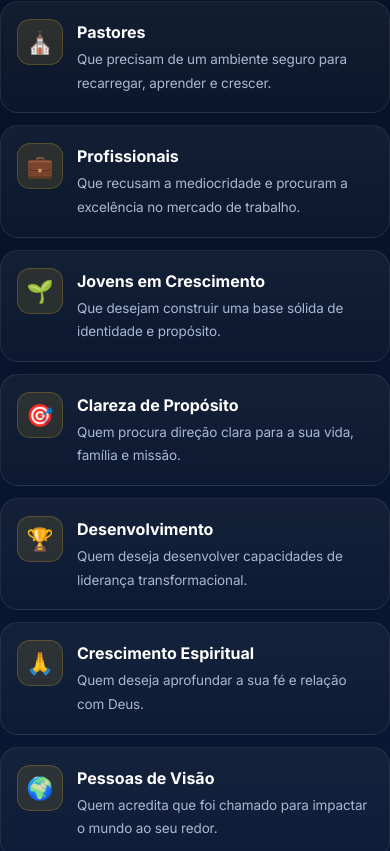
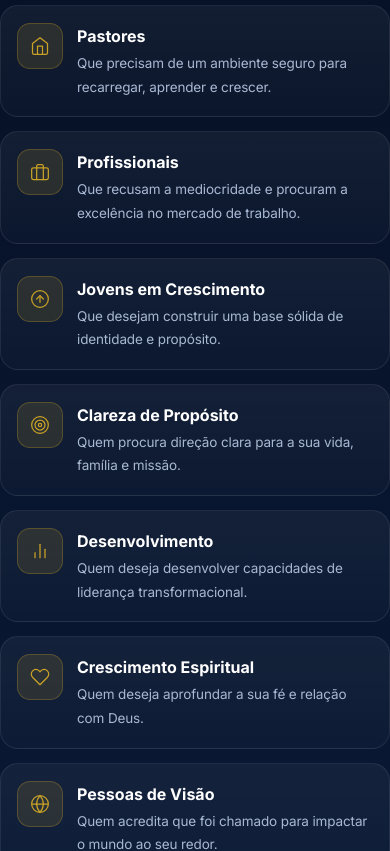
Before and after one commit to joaoalcantara110-a11y/fellowship-code-v, a Next.js app: page / in a window 390 px wide. Shown: the part 1953-2804 px from the top of the page. Built offline with nearby package versions, Linux system fonts and the light colour scheme.

Commit message:
Mobile UX polish: SVG icons + breathing room across sections

```diff
--- a/components/Beneficios.tsx
+++ b/components/Beneficios.tsx
@@ -60,7 +60,7 @@ export default function Beneficios() {
         </div>
 
         {/* Benefits grid — 1 col on mobile, 2 on sm, 3 on lg, 5 on xl */}
-        <div className="grid grid-cols-1 sm:grid-cols-2 lg:grid-cols-3 xl:grid-cols-5 gap-3 sm:gap-4">
+        <div className="grid grid-cols-1 sm:grid-cols-2 lg:grid-cols-3 xl:grid-cols-5 gap-[14px] sm:gap-4">
           {benefits.map((benefit, i) => (
             <div
               key={benefit.title}
--- a/components/CTAFinal.tsx
+++ b/components/CTAFinal.tsx
@@ -6,9 +6,34 @@ import Image from "next/image";
 const WHATSAPP_LINK = "https://chat.whatsapp.com/GMEOqEQunosH0Cr5xnjiRS";
 
 const trust = [
-  { icon: "🔒", text: "Grupo Oficial Verificado" },
-  { icon: "✓",  text: "Transmissão Privada" },
-  { icon: "🌍", text: "Comunidade Internacional" },
+  {
+    icon: "🔒",
+    svgIcon: (
+      <svg width="16" height="16" fill="none" viewBox="0 0 24 24" stroke="currentColor" strokeWidth="1.5" strokeLinecap="round" strokeLinejoin="round">
+        <path d="M12 22s8-4 8-10V5l-8-3-8 3v7c0 6 8 10 8 10z"/>
+      </svg>
+    ),
+    text: "Grupo Oficial Verificado",
+  },
+  {
+    icon: "✓",
+    svgIcon: (
+      <svg width="16" height="16" fill="none" viewBox="0 0 24 24" stroke="currentColor" strokeWidth="1.5" strokeLinecap="round" strokeLinejoin="round">
+        <path d="M22 11.08V12a10 10 0 11-5.93-9.14"/><polyline points="22 4 12 14.01 9 11.01"/>
+      </svg>
+    ),
+    text: "Transmissão Privada",
+  },
+  {
+    icon: "🌍",
+    svgIcon: (
+      <svg width="16" height="16" fill="none" viewBox="0 0 24 24" stroke="currentColor" strokeWidth="1.5" strokeLinecap="round" strokeLinejoin="round">
+        <circle cx="12" cy="12" r="10"/><line x1="2" y1="12" x2="22" y2="12"/>
+        <path d="M12 2a15.3 15.3 0 014 10 15.3 15.3 0 01-4 10 15.3 15.3 0 01-4-10 15.3 15.3 0 014-10z"/>
+      </svg>
+    ),
+    text: "Comunidade Internacional",
+  },
 ];
 
 export default function CTAFinal() {
@@ -118,14 +143,14 @@ export default function CTAFinal() {
               RESERVAR O MEU LUGAR
             </a>
 
-            <div style={{ display: "flex", flexDirection: "column", gap: "9px", marginTop: "20px" }}>
+            <div style={{ display: "flex", flexDirection: "column", gap: "10px", marginTop: "22px" }}>
               {trust.map((item) => (
                 <div
                   key={item.text}
-                  className="flex items-center justify-center gap-2"
+                  className="flex items-center justify-center gap-[7px]"
                   style={{ fontSize: "13px", fontWeight: 600, color: "#cdd8ec" }}
                 >
-                  <span style={{ color: "#e3c25b" }}>{item.icon}</span>
+                  <span className="flex-shrink-0 text-[#e3c25b]">{item.svgIcon}</span>
                   {item.text}
                 </div>
               ))}
--- a/components/ComoFunciona.tsx
+++ b/components/ComoFunciona.tsx
@@ -3,13 +3,79 @@
 import { useEffect, useRef } from "react";
 
 const features = [
-  { icon: "📅", title: "Todas as Quintas-Feiras", desc: "Encontros semanais regulares para crescimento contínuo e consistente." },
-  { icon: "💻", title: "Transmissão Privada", desc: "Acesso global online, sem barreiras geográficas (Zoom & YouTube)." },
-  { icon: "⏱️", title: "90 Minutos", desc: "Sessões intensas e focadas, respeitando o seu tempo e agenda." },
-  { icon: "🌍", title: "Comunidade Internacional", desc: "Conecte-se com centenas de líderes de Portugal, Angola, Brasil e Dubai." },
-  { icon: "🤝", title: "Interação Direta", desc: "Acesso direto aos mentores em cada sessão ao vivo." },
-  { icon: "📖", title: "Ensino com Princípios", desc: "Conteúdo sólido fundamentado em princípios bíblicos e de liderança." },
-  { icon: "🚀", title: "Crescimento Contínuo", desc: "Um processo progressivo de desenvolvimento pessoal e espiritual." },
+  {
+    icon: "📅",
+    svgIcon: (
+      <svg width="20" height="20" fill="none" viewBox="0 0 24 24" stroke="currentColor" strokeWidth="1.5" strokeLinecap="round" strokeLinejoin="round">
+        <rect x="3" y="4" width="18" height="18" rx="2"/><line x1="16" y1="2" x2="16" y2="6"/><line x1="8" y1="2" x2="8" y2="6"/><line x1="3" y1="10" x2="21" y2="10"/>
+      </svg>
+    ),
+    title: "Todas as Quintas-Feiras",
+    desc: "Encontros semanais regulares para crescimento contínuo e consistente.",
+  },
+  {
+    icon: "💻",
+    svgIcon: (
+      <svg width="20" height="20" fill="none" viewBox="0 0 24 24" stroke="currentColor" strokeWidth="1.5" strokeLinecap="round" strokeLinejoin="round">
+        <rect x="2" y="3" width="20" height="14" rx="2"/><line x1="8" y1="21" x2="16" y2="21"/><line x1="12" y1="17" x2="12" y2="21"/>
+      </svg>
+    ),
+    title: "Transmissão Privada",
+    desc: "Acesso global online, sem barreiras geográficas (Zoom & YouTube).",
+  },
+  {
+    icon: "⏱️",
+    svgIcon: (
+      <svg width="20" height="20" fill="none" viewBox="0 0 24 24" stroke="currentColor" strokeWidth="1.5" strokeLinecap="round" strokeLinejoin="round">
+        <circle cx="12" cy="12" r="10"/><polyline points="12 6 12 12 16 14"/>
+      </svg>
+    ),
+    title: "90 Minutos",
+    desc: "Sessões intensas e focadas, respeitando o seu tempo e agenda.",
+  },
+  {
+    icon: "🌍",
+    svgIcon: (
+      <svg width="20" height="20" fill="none" viewBox="0 0 24 24" stroke="currentColor" strokeWidth="1.5" strokeLinecap="round" strokeLinejoin="round">
+        <circle cx="12" cy="12" r="10"/><line x1="2" y1="12" x2="22" y2="12"/>
+        <path d="M12 2a15.3 15.3 0 014 10 15.3 15.3 0 01-4 10 15.3 15.3 0 01-4-10 15.3 15.3 0 014-10z"/>
+      </svg>
+    ),
+    title: "Comunidade Internacional",
+    desc: "Conecte-se com centenas de líderes de Portugal, Angola, Brasil e Dubai.",
+  },
+  {
+    icon: "🤝",
+    svgIcon: (
+      <svg width="20" height="20" fill="none" viewBox="0 0 24 24" stroke="currentColor" strokeWidth="1.5" strokeLinecap="round" strokeLinejoin="round">
+        <path d="M17 21v-2a4 4 0 00-4-4H5a4 4 0 00-4 4v2"/><circle cx="9" cy="7" r="4"/>
+        <path d="M23 21v-2a4 4 0 00-3-3.87"/><path d="M16 3.13a4 4 0 010 7.75"/>
+      </svg>
+    ),
+    title: "Interação Direta",
+    desc: "Acesso direto aos mentores em cada sessão ao vivo.",
+  },
+  {
+    icon: "📖",
+    svgIcon: (
+      <svg width="20" height="20" fill="none" viewBox="0 0 24 24" stroke="currentColor" strokeWidth="1.5" strokeLinecap="round" strokeLinejoin="round">
+        <path d="M4 19.5A2.5 2.5 0 016.5 17H20"/>
+        <path d="M6.5 2H20v20H6.5A2.5 2.5 0 014 19.5v-15A2.5 2.5 0 016.5 2z"/>
+      </svg>
+    ),
+    title: "Ensino com Princípios",
+    desc: "Conteúdo sólido fundamentado em princípios bíblicos e de liderança.",
+  },
+  {
+    icon: "🚀",
+    svgIcon: (
+      <svg width="20" height="20" fill="none" viewBox="0 0 24 24" stroke="currentColor" strokeWidth="1.5" strokeLinecap="round" strokeLinejoin="round">
+        <polyline points="23 6 13.5 15.5 8.5 10.5 1 18"/><polyline points="17 6 23 6 23 12"/>
+      </svg>
+    ),
+    title: "Crescimento Contínuo",
+    desc: "Um processo progressivo de desenvolvimento pessoal e espiritual.",
+  },
 ];
 
 export default function ComoFunciona() {
@@ -43,7 +109,7 @@ export default function ComoFunciona() {
 
       <div className="max-w-7xl mx-auto px-5 sm:px-6 lg:px-8">
         {/* Header */}
-        <div className="anim opacity-0 translate-y-8 transition-all duration-700 text-center mb-8 sm:mb-12">
+        <div className="anim opacity-0 translate-y-8 transition-all duration-700 text-center mb-10 sm:mb-12">
           <div className="sm:hidden text-[11.5px] font-bold tracking-[0.1em] uppercase mb-3" style={{ color: '#e3c25b' }}>Como Funciona</div>
           <span className="hidden sm:inline-block px-4 py-1.5 rounded-full bg-[#F7931E]/10 border border-[#F7931E]/30 text-[#F7931E] text-sm font-medium tracking-wide uppercase mb-5">
             Como Funciona
@@ -57,7 +123,7 @@ export default function ComoFunciona() {
         </div>
 
         {/* Mobile stats: 3 células douradas (referência Designer) */}
-        <div className="sm:hidden anim opacity-0 translate-y-8 transition-all duration-700 delay-100 grid grid-cols-3 gap-[9px] mt-6 mb-[14px]">
+        <div className="sm:hidden anim opacity-0 translate-y-8 transition-all duration-700 delay-100 grid grid-cols-3 gap-[9px] mt-6 mb-5">
           {[
             { big: '18h', label: 'Portugal', sub: '5ª feiras' },
             { big: '90',  label: 'Minutos',  sub: 'Por sessão' },
@@ -100,7 +166,7 @@ export default function ComoFunciona() {
         </div>
 
         {/* Features grid — 1 col on mobile, 2 on sm, 4 on lg */}
-        <div className="grid grid-cols-1 sm:grid-cols-2 lg:grid-cols-4 gap-3 sm:gap-5">
+        <div className="grid grid-cols-1 sm:grid-cols-2 lg:grid-cols-4 gap-4 sm:gap-5">
           {features.map((feature, i) => (
             <div
               key={feature.title}
@@ -108,8 +174,12 @@ export default function ComoFunciona() {
               style={{ transitionDelay: `${(i + 2) * 60}ms` }}
             >
               <div className="group p-4 sm:p-6 rounded-2xl bg-white/5 border border-white/10 hover:border-[#F7931E]/40 hover:bg-[#F7931E]/5 transition-all duration-300 flex items-center gap-3 sm:flex-col sm:items-start sm:gap-0">
-                {/* Mobile: 44×44 chip; sm+: plain emoji above */}
-                <div className="flex-shrink-0 w-11 h-11 rounded-[11px] bg-[#F7931E]/10 border border-[#F7931E]/20 flex items-center justify-center text-lg leading-[0] sm:w-auto sm:h-auto sm:rounded-none sm:bg-transparent sm:border-0 sm:text-3xl sm:mb-4">
+                {/* Mobile: SVG icon chip */}
+                <div className="flex-shrink-0 sm:hidden w-11 h-11 rounded-[11px] bg-[#F7931E]/10 border border-[#F7931E]/20 flex items-center justify-center text-[#F7931E]">
+                  {feature.svgIcon}
+                </div>
+                {/* Desktop: emoji icon */}
+                <div className="hidden sm:block text-3xl sm:mb-4">
                   {feature.icon}
                 </div>
                 <div className="flex-1 min-w-0">
--- a/components/ParaQuem.tsx
+++ b/components/ParaQuem.tsx
@@ -3,16 +3,107 @@
 import { useEffect, useRef } from "react";
 
 const audience = [
-  { icon: "👑", title: "Líderes", desc: "Que procuram elevar a sua influência e liderar com princípios inegociáveis." },
-  { icon: "🚀", title: "Empreendedores", desc: "Que desejam construir negócios sólidos, rentáveis e alinhados com o Reino." },
-  { icon: "⛪", title: "Pastores", desc: "Que precisam de um ambiente seguro para recarregar, aprender e crescer." },
-  { icon: "💼", title: "Profissionais", desc: "Que recusam a mediocridade e procuram a excelência no mercado de trabalho." },
-  { icon: "🌱", title: "Jovens em Crescimento", desc: "Que desejam construir uma base sólida de identidade e propósito." },
-  { icon: "🎯", title: "Clareza de Propósito", desc: "Quem procura direção clara para a sua vida, família e missão." },
-  { icon: "🏆", title: "Desenvolvimento", desc: "Quem deseja desenvolver capacidades de liderança transformacional." },
-  { icon: "🙏", title: "Crescimento Espiritual", desc: "Quem deseja aprofundar a sua fé e relação com Deus." },
-  { icon: "🌍", title: "Pessoas de Visão", desc: "Quem acredita que foi chamado para impactar o mundo ao seu redor." },
-  { icon: "⭐", title: "Chamados para Mais", desc: "Quem sente que há mais para a sua vida e deseja descobrir o quê." },
+  {
+    icon: "👑",
+    svgIcon: (
+      <svg width="20" height="20" fill="none" viewBox="0 0 24 24" stroke="currentColor" strokeWidth="1.5" strokeLinecap="round" strokeLinejoin="round">
+        <polygon points="12 2 15.09 8.26 22 9.27 17 14.14 18.18 21.02 12 17.77 5.82 21.02 7 14.14 2 9.27 8.91 8.26 12 2"/>
+      </svg>
+    ),
+    title: "Líderes",
+    desc: "Que procuram elevar a sua influência e liderar com princípios inegociáveis.",
+  },
+  {
+    icon: "🚀",
+    svgIcon: (
+      <svg width="20" height="20" fill="none" viewBox="0 0 24 24" stroke="currentColor" strokeWidth="1.5" strokeLinecap="round" strokeLinejoin="round">
+        <polyline points="23 6 13.5 15.5 8.5 10.5 1 18"/><polyline points="17 6 23 6 23 12"/>
+      </svg>
+    ),
+    title: "Empreendedores",
+    desc: "Que desejam construir negócios sólidos, rentáveis e alinhados com o Reino.",
+  },
+  {
+    icon: "⛪",
+    svgIcon: (
+      <svg width="20" height="20" fill="none" viewBox="0 0 24 24" stroke="currentColor" strokeWidth="1.5" strokeLinecap="round" strokeLinejoin="round">
+        <path d="M3 9l9-7 9 7v11a2 2 0 01-2 2H5a2 2 0 01-2-2z"/><polyline points="9 22 9 12 15 12 15 22"/>
+      </svg>
+    ),
+    title: "Pastores",
+    desc: "Que precisam de um ambiente seguro para recarregar, aprender e crescer.",
+  },
+  {
+    icon: "💼",
+    svgIcon: (
+      <svg width="20" height="20" fill="none" viewBox="0 0 24 24" stroke="currentColor" strokeWidth="1.5" strokeLinecap="round" strokeLinejoin="round">
+        <rect x="2" y="7" width="20" height="14" rx="2"/><path d="M16 21V5a2 2 0 00-2-2h-4a2 2 0 00-2 2v16"/>
+      </svg>
+    ),
+    title: "Profissionais",
+    desc: "Que recusam a mediocridade e procuram a excelência no mercado de trabalho.",
+  },
+  {
+    icon: "🌱",
+    svgIcon: (
+      <svg width="20" height="20" fill="none" viewBox="0 0 24 24" stroke="currentColor" strokeWidth="1.5" strokeLinecap="round" strokeLinejoin="round">
+        <circle cx="12" cy="12" r="10"/><polyline points="16 12 12 8 8 12"/><line x1="12" y1="16" x2="12" y2="8"/>
+      </svg>
+    ),
+    title: "Jovens em Crescimento",
+    desc: "Que desejam construir uma base sólida de identidade e propósito.",
+  },
+  {
+    icon: "🎯",
+    svgIcon: (
+      <svg width="20" height="20" fill="none" viewBox="0 0 24 24" stroke="currentColor" strokeWidth="1.5" strokeLinecap="round" strokeLinejoin="round">
+        <circle cx="12" cy="12" r="10"/><circle cx="12" cy="12" r="6"/><circle cx="12" cy="12" r="2"/>
+      </svg>
+    ),
+    title: "Clareza de Propósito",
+    desc: "Quem procura direção clara para a sua vida, família e missão.",
+  },
+  {
+    icon: "🏆",
+    svgIcon: (
+      <svg width="20" height="20" fill="none" viewBox="0 0 24 24" stroke="currentColor" strokeWidth="1.5" strokeLinecap="round" strokeLinejoin="round">
+        <line x1="18" y1="20" x2="18" y2="10"/><line x1="12" y1="20" x2="12" y2="4"/><line x1="6" y1="20" x2="6" y2="14"/>
+      </svg>
+    ),
+    title: "Desenvolvimento",
+    desc: "Quem deseja desenvolver capacidades de liderança transformacional.",
+  },
+  {
+    icon: "🙏",
+    svgIcon: (
+      <svg width="20" height="20" fill="none" viewBox="0 0 24 24" stroke="currentColor" strokeWidth="1.5" strokeLinecap="round" strokeLinejoin="round">
+        <path d="M20.84 4.61a5.5 5.5 0 00-7.78 0L12 5.67l-1.06-1.06a5.5 5.5 0 00-7.78 7.78l1.06 1.06L12 21.23l7.78-7.78 1.06-1.06a5.5 5.5 0 000-7.78z"/>
+      </svg>
+    ),
+    title: "Crescimento Espiritual",
+    desc: "Quem deseja aprofundar a sua fé e relação com Deus.",
+  },
+  {
+    icon: "🌍",
+    svgIcon: (
+      <svg width="20" height="20" fill="none" viewBox="0 0 24 24" stroke="currentColor" strokeWidth="1.5" strokeLinecap="round" strokeLinejoin="round">
+        <circle cx="12" cy="12" r="10"/><line x1="2" y1="12" x2="22" y2="12"/>
+        <path d="M12 2a15.3 15.3 0 014 10 15.3 15.3 0 01-4 10 15.3 15.3 0 01-4-10 15.3 15.3 0 014-10z"/>
+      </svg>
+    ),
+    title: "Pessoas de Visão",
+    desc: "Quem acredita que foi chamado para impactar o mundo ao seu redor.",
+  },
+  {
+    icon: "⭐",
+    svgIcon: (
+      <svg width="20" height="20" fill="none" viewBox="0 0 24 24" stroke="currentColor" strokeWidth="1.5" strokeLinecap="round" strokeLinejoin="round">
+        <polygon points="13 2 3 14 12 14 11 22 21 10 12 10 13 2"/>
+      </svg>
+    ),
+    title: "Chamados para Mais",
+    desc: "Quem sente que há mais para a sua vida e deseja descobrir o quê.",
+  },
 ];
 
 export default function ParaQuem() {
@@ -60,24 +151,24 @@ export default function ParaQuem() {
           </p>
         </div>
 
-        {/* Cards Grid — mobile: 3 items, sm+: full grid */}
-        <div className="grid grid-cols-1 sm:grid-cols-2 md:grid-cols-3 lg:grid-cols-3 xl:grid-cols-5 gap-3 sm:gap-4">
+        {/* Cards Grid — 1 col mobile, 2 sm, 3 md, 5 xl */}
+        <div className="grid grid-cols-1 sm:grid-cols-2 md:grid-cols-3 lg:grid-cols-3 xl:grid-cols-5 gap-[14px] sm:gap-4">
           {audience.map((item, i) => (
             <div
               key={item.title}
               className="anim opacity-0 translate-y-8 transition-all duration-700"
               style={{ transitionDelay: `${i * 50}ms` }}
             >
-              {/* Mobile card — Designer style (gold chip, gradient bg) */}
+              {/* Mobile card */}
               <div
                 className="sm:hidden flex items-start gap-[14px]"
                 style={{ padding: '17px 16px', borderRadius: '18px', background: 'linear-gradient(180deg,rgba(255,255,255,0.05),rgba(255,255,255,0.02))', border: '1px solid rgba(255,255,255,0.08)' }}
               >
                 <div
-                  className="flex items-center justify-center text-[22px] leading-none"
+                  className="flex items-center justify-center text-[#c9a227]"
                   style={{ flexShrink: 0, width: '46px', height: '46px', borderRadius: '13px', background: 'rgba(201,162,39,0.14)', border: '1px solid rgba(201,162,39,0.28)' }}
                 >
-                  {item.icon}
+                  {item.svgIcon}
                 </div>
                 <div className="flex-1 min-w-0">
                   <h4 className="text-white font-bold leading-snug" style={{ margin: '2px 0 0', fontSize: '16px' }}>{item.title}</h4>
@@ -94,8 +185,8 @@ export default function ParaQuem() {
           ))}
         </div>
 
-        {/* Bottom quote — Mobile: Cormorant gold card | Desktop: glass card */}
-        <div className="anim opacity-0 translate-y-8 transition-all duration-700 delay-500 mt-8 sm:mt-12">
+        {/* Bottom quote */}
+        <div className="anim opacity-0 translate-y-8 transition-all duration-700 delay-500 mt-10 sm:mt-12">
           {/* Mobile */}
           <div
             className="sm:hidden text-center"
--- a/components/Timeline.tsx
+++ b/components/Timeline.tsx
@@ -99,7 +99,7 @@ export default function Timeline() {
               style={{ transitionDelay: `${i * 100}ms` }}
             >
               {/* Gold gradient number node + connecting line */}
-              <div className="flex flex-col items-center flex-shrink-0 w-[46px] mr-4">
+              <div className="flex flex-col items-center flex-shrink-0 w-[46px] mr-5">
                 <div
                   className="w-[46px] h-[46px] rounded-full flex items-center justify-center flex-shrink-0 z-10"
                   style={{
@@ -121,7 +121,7 @@ export default function Timeline() {
                 )}
               </div>
               {/* Content card */}
-              <div className={`flex-1 ${i < steps.length - 1 ? "mb-4" : ""}`}>
+              <div className={`flex-1 ${i < steps.length - 1 ? "mb-6" : ""}`}>
                 <div
                   className="rounded-2xl border"
                   style={{ padding: '16px 17px', background: 'rgba(255,255,255,0.04)', borderColor: 'rgba(255,255,255,0.09)' }}
```
